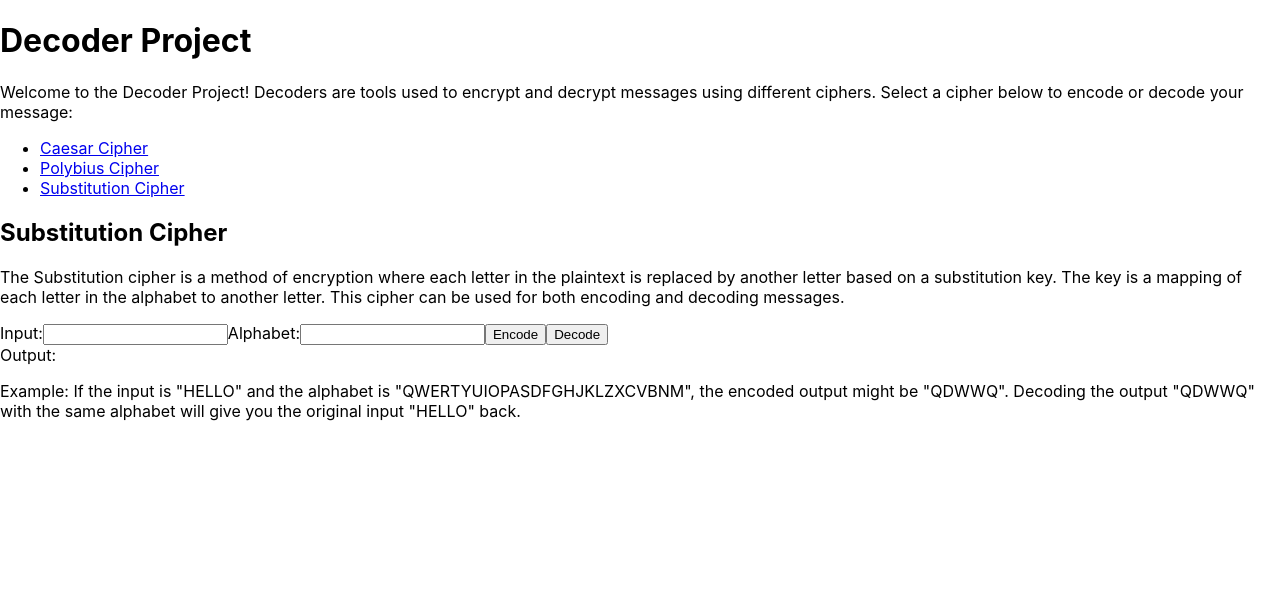
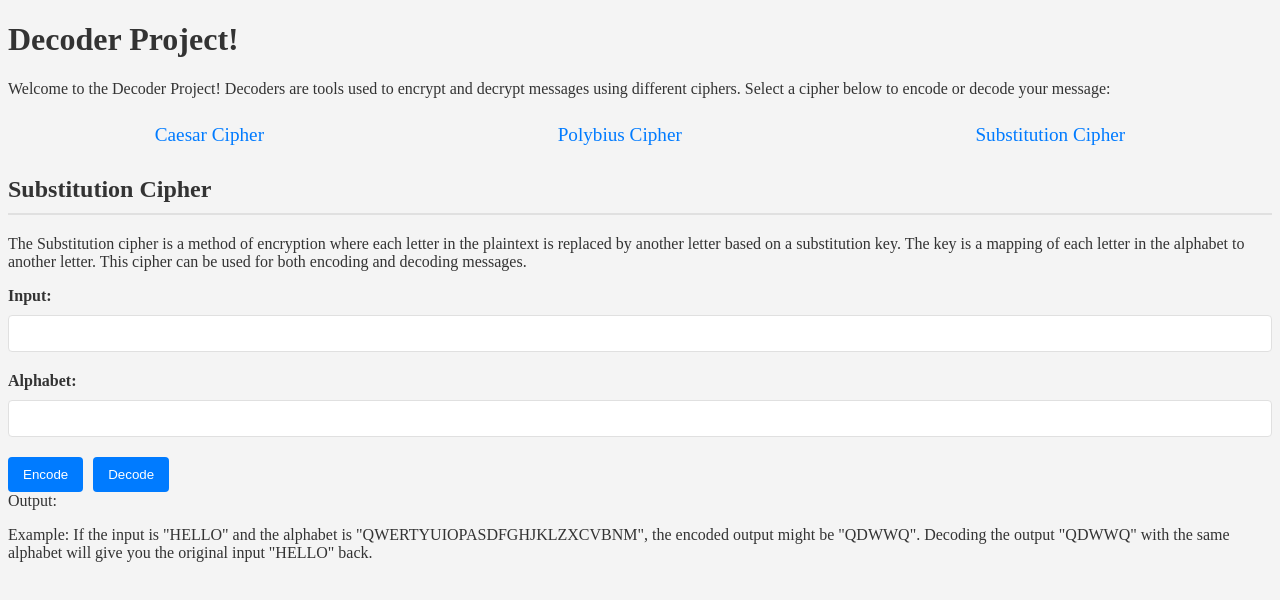
Before and after one commit to Maximoe2588/DecoderReact, a React (Create React App) app: page /substitution in a window 1280 px wide. Shown: the top 600 px of the page. Built offline with nearby package versions, Linux system fonts and the light colour scheme.

Commit message:
style for labels

```diff
--- a/src/App.js
+++ b/src/App.js
@@ -8,23 +8,19 @@ function App() {
   return (
     <Router>
       <div>
-        <h1>Decoder Project</h1>
+        <h1>Decoder Project!</h1>
         <p>
           Welcome to the Decoder Project! Decoders are tools used to encrypt and decrypt messages using different
           ciphers. Select a cipher below to encode or decode your message:
         </p>
-        <nav>
-          <ul>
-            <li>
-              <Link to="/caesar">Caesar Cipher</Link>
-            </li>
-            <li>
-              <Link to="/polybius">Polybius Cipher</Link>
-            </li>
-            <li>
-              <Link to="/substitution">Substitution Cipher</Link>
-            </li>
-          </ul>
+        <nav className="nav-links">
+
+              <Link className="link" to="/caesar">Caesar Cipher</Link>
+
+              <Link className="link" to="/polybius">Polybius Cipher</Link>
+
+              <Link  className="link" to="/substitution">Substitution Cipher</Link>
+
         </nav>
         <Routes>
           <Route path="/caesar" element={<Caesar />} />
--- a/src/components/Caesar.js
+++ b/src/components/Caesar.js
@@ -38,19 +38,25 @@ function Caesar() {
   };
 
   return (
-    <div>
+    <div className="caesar-container">
       <h2>Caesar Cipher</h2>
       <p>
         The Caesar cipher is a substitution cipher where each letter in the plaintext is shifted a certain number of
         positions down or up the alphabet. It is named after Julius Caesar, who is said to have used this encryption
         method to communicate with his officials.
       </p>
+      <div className="input-group">
       <label htmlFor="caesar-input">Input:</label>
       <input id="caesar-input" type="text" value={input} onChange={handleInputChange} />
+      </div>
+      <div className="input-group">
       <label htmlFor="caesar-shift">Shift:</label>
       <input id="caesar-shift" type="number" value={shift} onChange={handleShiftChange} />
+      </div>
+      <div className="input-group">
       <label htmlFor="caesar-encode">Encode:</label>
       <input id="caesar-encode" type="checkbox" checked={encode} onChange={handleEncodeChange} />
+      </div>
       <div>Output: {output}</div>
       <p>
         Example: If the input is "HELLO" and the shift is 3, the encoded output will be "KHOOR".
--- a/src/index.css
+++ b/src/index.css
@@ -1,13 +1,105 @@
 body {
-  margin: 0;
-  font-family: -apple-system, BlinkMacSystemFont, 'Segoe UI', 'Roboto', 'Oxygen',
-    'Ubuntu', 'Cantarell', 'Fira Sans', 'Droid Sans', 'Helvetica Neue',
-    sans-serif;
-  -webkit-font-smoothing: antialiased;
-  -moz-osx-font-smoothing: grayscale;
+  background-color: #f4f4f4;
+  color: #333;
 }
 
-code {
-  font-family: source-code-pro, Menlo, Monaco, Consolas, 'Courier New',
-    monospace;
+.App {
+  max-width: 800px;
+  margin: 20px auto;
+  background-color: #fff;
+  padding: 20px;
+  box-shadow: 0 4px 8px rgba(0, 0, 0, 0.1);
 }
+
+h2 {
+  border-bottom: 2px solid #e0e0e0;
+  padding-bottom: 10px;
+  margin-bottom: 20px;
+}
+
+label {
+  display: block;
+  margin-bottom: 5px;
+  font-weight: bold;
+}
+
+input[type="text"], input[type="number"] {
+  width: 100%;
+  padding: 10px;
+  margin-bottom: 20px;
+  border: 1px solid #e0e0e0;
+  border-radius: 4px;
+}
+
+button {
+  padding: 10px 15px;
+  background-color: #007bff;
+  color: #fff;
+  border: none;
+  border-radius: 4px;
+  cursor: pointer;
+  transition: background-color 0.3s ease;
+}
+
+button:hover {
+  background-color: #0056b3;
+}
+
+button + button {
+  margin-left: 10px;
+}
+
+.nav-links {
+  display: flex;
+  justify-content: space-around;
+  margin-bottom: 20px;
+}
+
+.link {
+  text-decoration: none;
+  color: #007bff;
+  font-size: 1.2em;
+  padding: 10px;
+  border-radius: 5px;
+  transition: background-color 0.3s ease, color 0.3s ease;
+}
+
+.link:hover {
+  background-color: #007bff;
+  color: #fff;
+}
+
+.caesar-container {
+  max-width: 100%;
+  padding: 20px;
+  box-sizing: border-box;
+}
+
+.input-group {
+  margin-bottom: 20px;
+}
+
+label {
+  display: block;
+  margin-bottom: 10px;
+}
+
+input[type="text"], input[type="number"] {
+  width: 100%;
+  padding: 10px;
+  box-sizing: border-box;
+}
+
+@media only screen and (max-width: 600px) {
+  .caesar-container {
+    padding: 10px;
+  }
+
+  label {
+    font-size: 14px;
+  }
+
+  input[type="text"], input[type="number"] {
+    font-size: 14px;
+  }
+}
```
